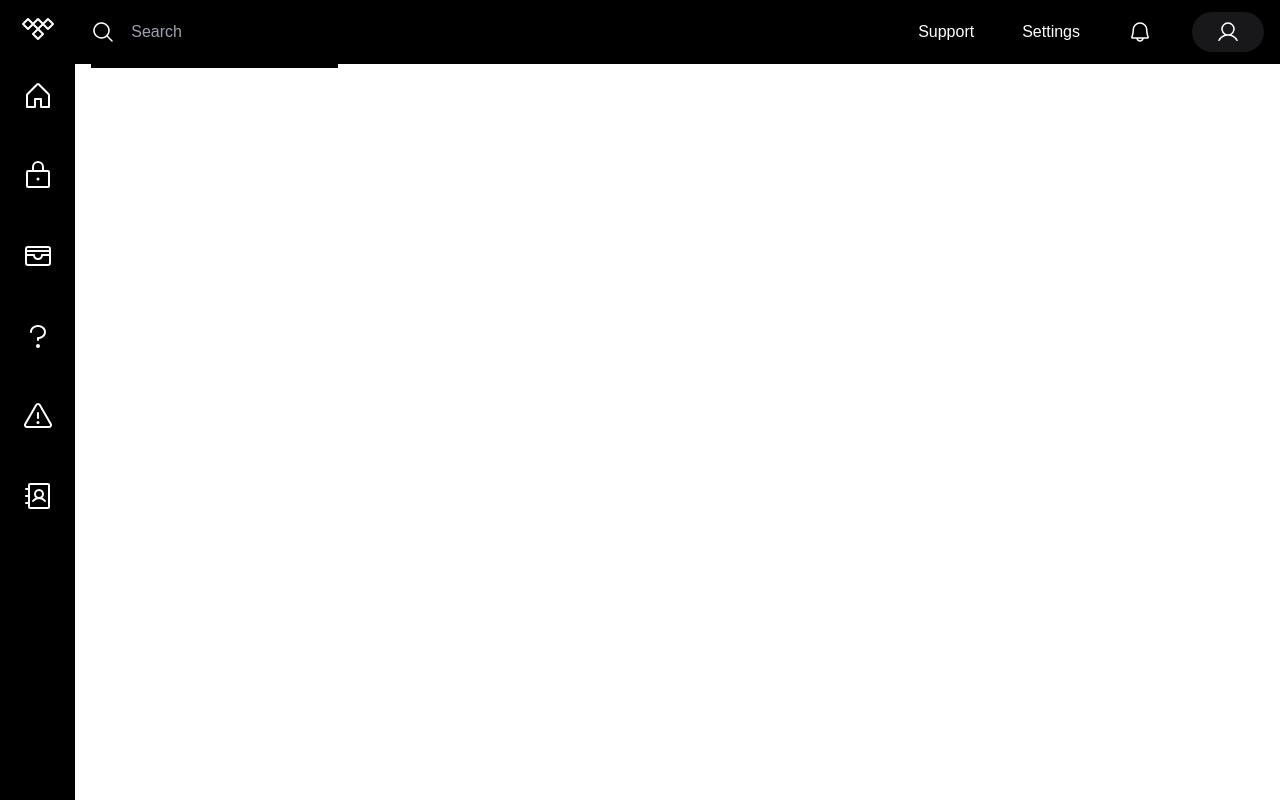
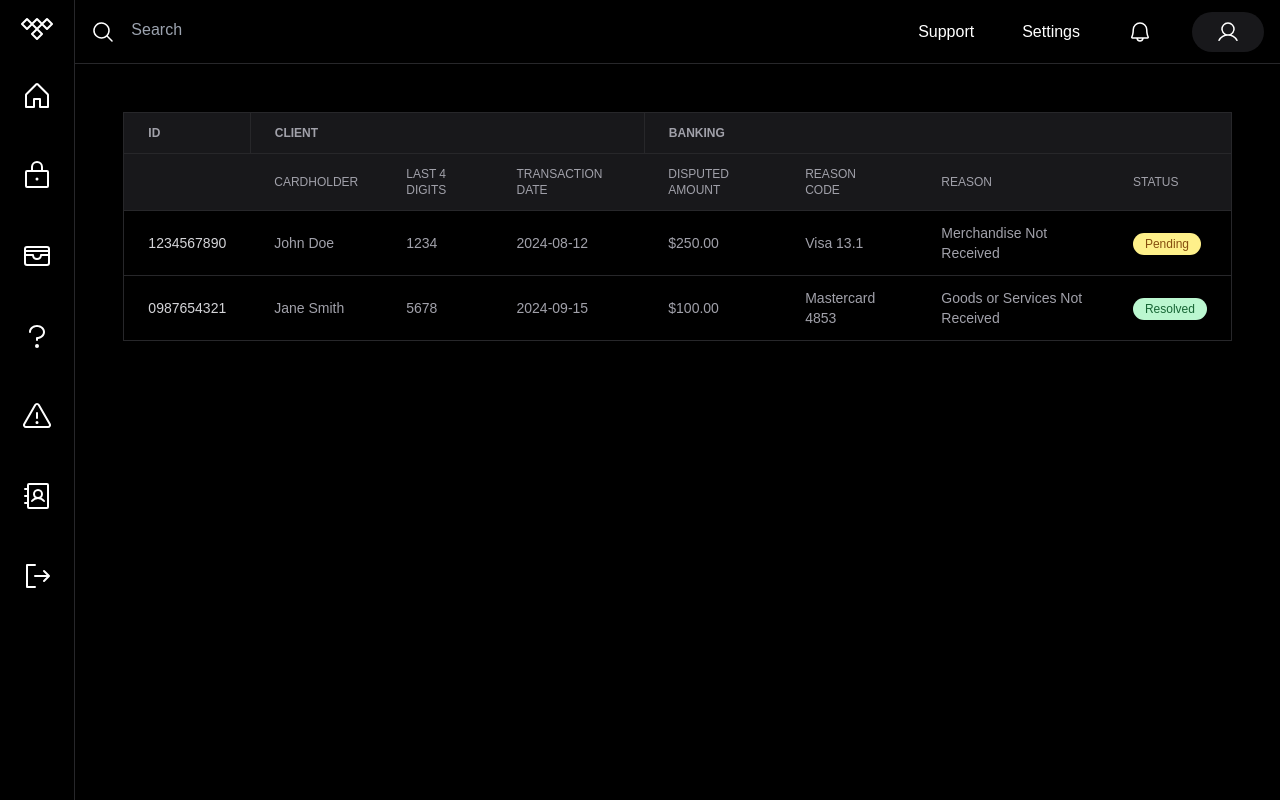
Before and after one commit to txst54/tidal-bevobaddies, a Next.js app: page /dashboard in a window 1280 px wide. Built offline with nearby package versions, Linux system fonts and the light colour scheme.

Commit message:
dashboard

```diff
--- a/src/app/dashboard/page.tsx
+++ b/src/app/dashboard/page.tsx
@@ -3,12 +3,103 @@ import NavBar from "@/components/navbar";
 import SideBar from "@/components/sidebar";
 
 function UserDashboard() {
-    return(
-        <div className="flex flex-row w-full h-screen">
+
+    const chargebacks = [
+        {
+            transactionId: '1234567890',
+            cardholderName: 'John Doe',
+            lastFourDigits: '1234',
+            transactionDate: '2024-08-12',
+            disputedAmount: '$250.00',
+            reasonCode: 'Visa 13.1',
+            reason: 'Merchandise Not Received',
+            status: 'Pending',
+        },
+        {
+            transactionId: '0987654321',
+            cardholderName: 'Jane Smith',
+            lastFourDigits: '5678',
+            transactionDate: '2024-09-15',
+            disputedAmount: '$100.00',
+            reasonCode: 'Mastercard 4853',
+            reason: 'Goods or Services Not Received',
+            status: 'Resolved',
+        },
+        // Add more chargeback data here...
+    ];
+
+    const DashboardTh = ({ title, dir, bool }: { title: string; dir: string | undefined, bool: boolean }) => {
+        return (
+            <th
+                className={`py-3 px-6 text-left ${bool ? "font-semibold" : "font-medium"} border-zinc-800
+      ${dir === "left" ? "border-t border-l border-b" :
+                    dir === "right" ? "border-t border-r border-b" :
+                        "border-y"}
+      border-collapse`}
+            >
+                {title}
+            </th>
+        );
+    };
+
+
+    return (
+        <div className="flex flex-row w-full h-screen bg-black">
             <SideBar/>
             <div className="flex flex-col w-full">
                 <NavBar/>
-                {/*Code goes here*/}
+                <div className="overflow-x-auto mx-12 my-12 ">
+                    <table className="min-w-full table-auto">
+                        <thead>
+                        <tr className="bg-zinc-900 text-zinc-400 uppercase text-xs">
+                            <DashboardTh title={"ID"} dir={"left"} bool />
+                            <DashboardTh title={"Client"} dir={"left"} bool />
+                            <DashboardTh title={""} />
+                            <DashboardTh title={""} />
+                            <DashboardTh title={"Banking"} dir="left" bool />
+                            <DashboardTh title={""} />
+                            <DashboardTh title={""} />
+                            <DashboardTh title={""} dir={"right"} bool />
+                        </tr>
+                        </thead>
+                        <thead>
+                        <tr className="bg-zinc-900 text-zinc-400 uppercase font-medium text-xs">
+                            <DashboardTh title={""} dir={"left"} />
+                            <DashboardTh title={"Cardholder"} />
+                            <DashboardTh title={"Last 4 Digits"} />
+                            <DashboardTh title={"Transaction Date"} />
+                            <DashboardTh title={"Disputed Amount"} />
+                            <DashboardTh title={"Reason Code"} />
+                            <DashboardTh title={"Reason"} />
+                            <DashboardTh title={"Status"} dir={"right"} />
+                        </tr>
+                        </thead>
+                        <tbody className="text-zinc-400 text-sm font-light">
+                        {chargebacks.map((chargeback, index) => (
+                            <tr key={index} className="border-b border-l border-r border-zinc-800 transition-all duration-200 hover:bg-zinc-800">
+                                <td className="py-5 px-6 text-left whitespace-nowrap text-zinc-300">{chargeback.transactionId}</td>
+                                <td className="py-3 px-6 text-left">{chargeback.cardholderName}</td>
+                                <td className="py-3 px-6 text-left">{chargeback.lastFourDigits}</td>
+                                <td className="py-3 px-6 text-left">{chargeback.transactionDate}</td>
+                                <td className="py-3 px-6 text-left">{chargeback.disputedAmount}</td>
+                                <td className="py-3 px-6 text-left">{chargeback.reasonCode}</td>
+                                <td className="py-3 px-6 text-left">{chargeback.reason}</td>
+                                <td className="py-3 px-6 text-left">
+                                    <span
+                                        className={`py-1 px-3 rounded-full text-xs ${
+                                            chargeback.status === 'Resolved' ?
+                                                'bg-green-200 text-green-800' :
+                                                'bg-yellow-200 text-yellow-800'
+                                        }`}
+                                    >
+                                      {chargeback.status}
+                                    </span>
+                                </td>
+                            </tr>
+                        ))}
+                        </tbody>
+                    </table>
+                </div>
             </div>
         </div>
     );
--- a/src/app/layout.tsx
+++ b/src/app/layout.tsx
@@ -26,7 +26,7 @@ export default function RootLayout({
   return (
     <html lang="en">
       <body
-        className={`${geistSans.variable} ${geistMono.variable} antialiased`}
+        className={`${geistSans.variable} ${geistMono.variable} antialiased overflow-x-hidden`}
       >
         {children}
       </body>
--- a/src/app/page.tsx
+++ b/src/app/page.tsx
@@ -1,6 +1,9 @@
+"use client";
 import Image from "next/image";
 import Navbar from "@/components/navbar";
 import { useScroll, useTransform } from "framer-motion";
+import {GoogleGeminiEffect} from "@/components/ui/google-gemini-effect";
+import React from "react";
 
 export default function Home() {
     const ref = React.useRef(null);
@@ -15,16 +18,19 @@ export default function Home() {
     const pathLengthFourth = useTransform(scrollYProgress, [0, 0.8], [0.05, 1.2]);
     const pathLengthFifth = useTransform(scrollYProgress, [0, 0.8], [0, 1.2]);
     return (
-        <div className="bg-black h-screen w-screen relative">
-            <Navbar/>
-            <div className="flex flex-col items-center w-full pt-24">
-                <h1 className="text-7xl w-2/5 py-4 text-center bg-gradient-to-br from-white via-zinc-300 to-zinc-900 bg-clip-text text-transparent">
-                    a new way to love sales again.
-                </h1>
-                <p className="text-lg text-zinc-400 pt-6 w-2/5 text-center">proactively combat chargeback disputes,
-                    streamline your operations, and minimize overhead with a tailored management system.</p>
-                <button className="bg-white rounded-lg py-2 px-3 mt-12">Get Started</button>
+        <div className="bg-black h-[400vh] overflow-clip w-screen relative" ref={ref}>
+            <div className="sticky top-0 w-full ">
+                <Navbar/>
             </div>
+            <GoogleGeminiEffect
+                pathLengths={[
+                    pathLengthFirst,
+                    pathLengthSecond,
+                    pathLengthThird,
+                    pathLengthFourth,
+                    pathLengthFifth,
+                ]}
+            />
         </div>
     );
 }
--- a/src/components/navbar.tsx
+++ b/src/components/navbar.tsx
@@ -3,11 +3,11 @@ import { MagnifyingGlass, User, Bell} from '@phosphor-icons/react';
 
 function NavBar() {
     return (
-        <div className="flex flex-col justify-center h-16 p-4 bg-black">
+        <div className="flex flex-col justify-center h-16 p-4 bg-black border-b border-zinc-800">
             <div className="flex flex-row justify-between">
-                <div className="flex flex-row bg-black">
+                <div className="flex flex-row h-16">
                     <MagnifyingGlass size={24} className="text-white absolute left-50 top-5 z-10" />
-                    <input className="pl-10 py-2 font-urbanist bg-black text-white focus:border-0 focus:outline-none" placeholder="Search" />
+                    <input className="pl-10 pb-2 pt-3 font-urbanist bg-black text-white focus:border-0 focus:outline-none" placeholder="Search" />
                 </div>
                 <div className="flex flex-row items-center">
                     <div className="font-urbanist p-6 hover:cursor-pointer hover:text-zinc-300 text-white transition-all duration-200">
--- a/src/components/sidebar.tsx
+++ b/src/components/sidebar.tsx
@@ -1,44 +1,60 @@
 import React from 'react';
-import { Lock, Cardholder, Warning, House, Trash, AddressBook, QuestionMark, TidalLogo} from '@phosphor-icons/react';
+import {
+    Lock,
+    Cardholder,
+    Warning,
+    House,
+    AddressBook,
+    QuestionMark,
+    TidalLogo,
+    SignOut
+} from '@phosphor-icons/react';
 
+// Reusable IconButton component
+const IconButton = ({ Icon, onClick, hoverColor = 'bg-zinc-700' }: { Icon: React.FC; onClick?: () => void; hoverColor?: string }) => {
+    return (
+        <div
+            onClick={onClick}
+            className={`rounded-lg hover:cursor-pointer hover:${hoverColor} p-3 transition-all duration-200`}
+        >
+            <Icon size={32} className='text-white' />
+        </div>
+    );
+};
 
+// Sidebar component
 function SideBar() {
     return (
-        <div className="h-full bg-black w-20">
+        <div className="h-full bg-black w-20 border-r border-zinc-800">
             <div className="flex flex-col items-center pt-3">
+                {/* Logo */}
                 <div className="rounded-lg bg-grey">
-                    <TidalLogo size={32} className='text-white'/>
+                    <TidalLogo size={32} className='text-white' />
                 </div>
+
                 <div className="pt-6"></div>
-                <div className="rounded-lg hover:cursor-pointer hover:bg-slate-600 p-3 transition-all duration-200">
-                    <House size={32} className='text-white'/>
-                </div>
+
+                {/* Sidebar items */}
+                <IconButton Icon={House} onClick={() => console.log('Home clicked')} />
                 <div className="pt-6"></div>
-                <div className="rounded-lg hover:cursor-pointer hover:bg-slate-600 p-3 transition-all duration-200">
-                    <Lock size={32} className='text-white' />
-                </div>
+                <IconButton Icon={Lock} onClick={() => console.log('Lock clicked')} />
                 <div className="pt-6"></div>
-                <div className="rounded-lg hover:cursor-pointer hover:bg-slate-600 p-3 transition-all duration-200">
-                    <Cardholder size={32} className='text-white' />
-                </div>
+                <IconButton Icon={Cardholder} onClick={() => console.log('Cardholder clicked')} />
                 <div className="pt-6"></div>
-                <div className="rounded-lg hover:cursor-pointer hover:bg-slate-600 p-3 transition-all duration-200">
-                    <QuestionMark size={32} className='text-white' />
-                </div>
+                <IconButton Icon={QuestionMark} onClick={() => console.log('QuestionMark clicked')} />
                 <div className="pt-6"></div>
-                <div className="rounded-lg hover:cursor-pointer hover:bg-slate-600 p-3 transition-all duration-200">
-                    <Warning size={32} className='text-white' />
-                </div>
+                <IconButton Icon={Warning} onClick={() => console.log('Warning clicked')} />
                 <div className="pt-6"></div>
-                <div className="rounded-lg hover:cursor-pointer hover:bg-slate-600 p-3 transition-all duration-200">
-                    <AddressBook size={32} className='text-white' />
-                </div>
+                <IconButton Icon={AddressBook} onClick={() => console.log('AddressBook clicked')} />
                 <div className="pt-6"></div>
-                <div onClick={() => {console.log("logging out")}} className="rounded-lg hover:cursor-pointer hover:bg-slate-900 p-3 transition-all duration-200">
 
-                </div>
+                {/* Logout Button with different hover color */}
+                <IconButton
+                    Icon={SignOut}
+                    onClick={() => console.log('Logging out')}
+                    hoverColor="bg-zinc-700"
+                />
             </div>
-
         </div>
     );
 }
--- a/src/components/ui/google-gemini-effect.tsx
+++ b/src/components/ui/google-gemini-effect.tsx
@@ -20,18 +20,18 @@ export const GoogleGeminiEffect = ({
     className?: string;
 }) => {
     return (
-        <div className={cn("sticky top-80", className)}>
-            <p className="text-lg md:text-7xl font-normal pb-4 text-center bg-clip-text text-transparent bg-gradient-to-b from-neutral-100 to-neutral-300">
-                {title || `Build with Aceternity UI`}
+        <div className={cn("sticky top-40", className)}>
+            <p className="text-lg md:text-7xl bg-gradient-to-br from-white via-zinc-300 to-zinc-900 bg-clip-text text-transparent font-normal pb-4 text-center">
+                {title || `a new way to love sales again.`}
             </p>
-            <p className="text-xs md:text-xl font-normal text-center text-neutral-400 mt-4 max-w-lg mx-auto">
+            <p className="text-xs md:text-lg font-normal text-center text-zinc-400 mt-4 max-w-xl mx-auto">
                 {description ||
-                    `Scroll this component and see the bottom SVG come to life wow this
-        works!`}
+                    `proactively combat chargeback disputes,
+                    streamline your operations, and minimize overhead with a tailored management system.`}
             </p>
             <div className="w-full h-[890px] -top-60 md:-top-40  flex items-center justify-center bg-red-transparent absolute ">
                 <button className="font-bold bg-white rounded-full md:px-4 md:py-2 px-2 py-1 md:mt-24 mt-8 z-30 md:text-base text-black text-xs  w-fit mx-auto ">
-                    ui.aceternity.com
+                    Get Started
                 </button>
             </div>
             <svg
```
